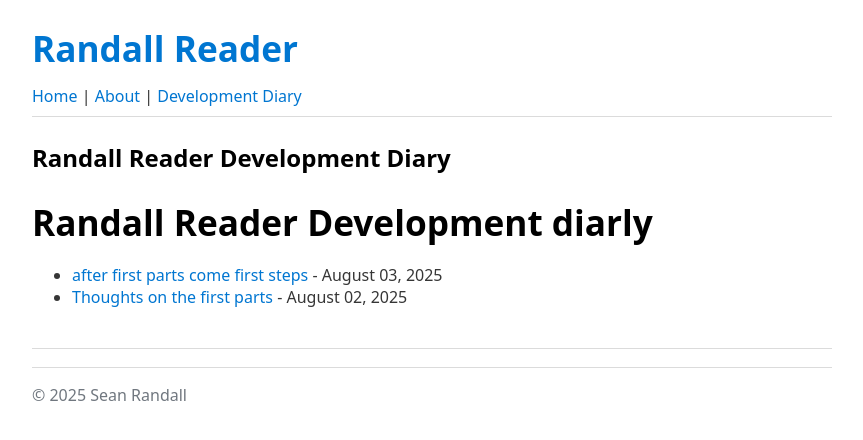
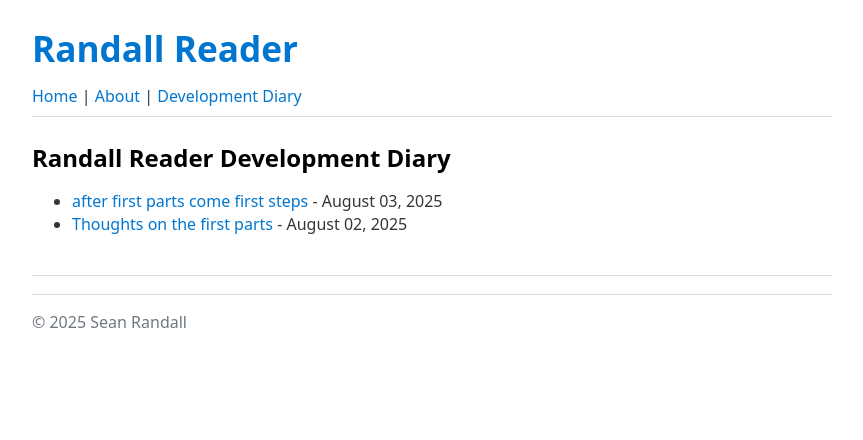
Before and after one commit to SeanRandall/Randallreader_web, a Jekyll site: the page built from blog.html, in a window 1280 px wide. Shown: the top 440 px of the page, without its empty margins (208-1071 px from the left). Built offline with Jekyll 4.4.1, drawn with Linux system fonts in a browser that asks for light colours.

```diff
--- a/blog.html
+++ b/blog.html
@@ -2,7 +2,7 @@
 layout: default
 title: Randall Reader Development  Diary
 ---
-<h1>Randall Reader Development diarly</h1>
+
 
 <ul>
   {% for post in site.posts %}
```
Also changed, not shown: _posts/2025-08-03-after-first-parts-come-first-steps.md (+1 -0 lines).
